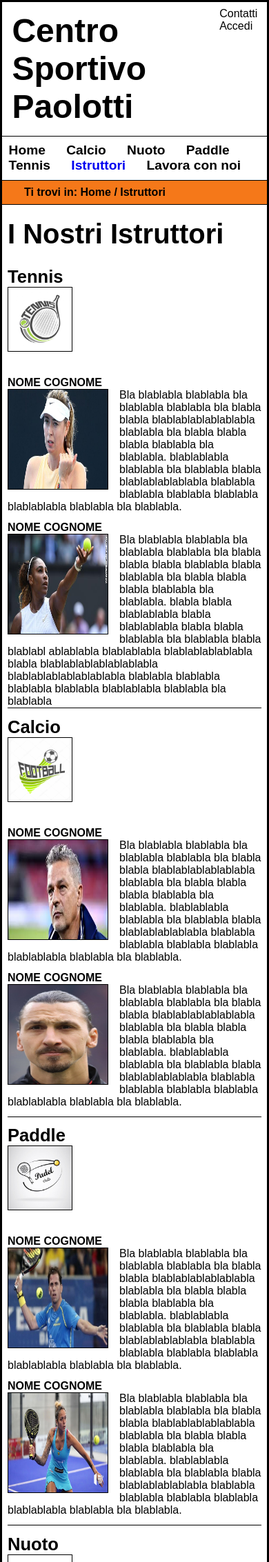
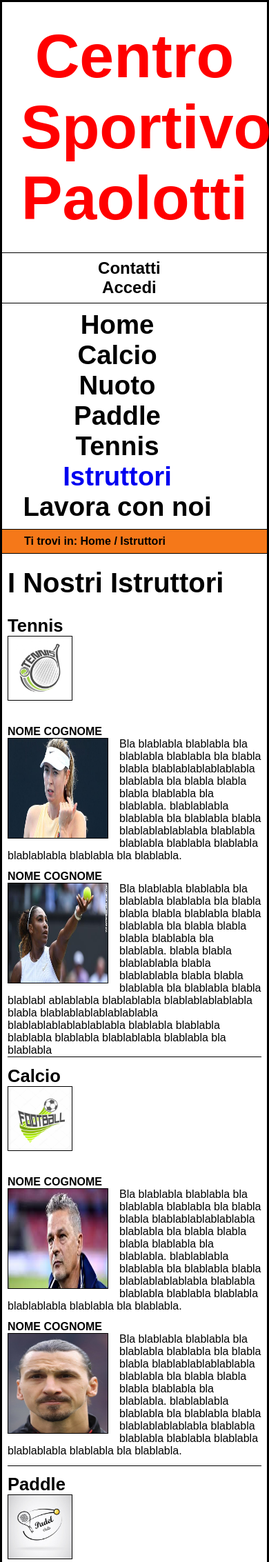
Before and after one commit to marcosgmm/project2K20, a PHP site: page /html/istruttori.html in a window 390 px wide. Shown: the top 2265 px of the page at 69% size. Run offline with PHP 8.4, Linux system fonts and the light colour scheme.

Commit message:
css stampa e mobile
aggiunti css per stampa e mobile e aiuti alla navigazione per accessibilità

```diff
--- a/css/style.css
+++ b/css/style.css
@@ -16,6 +16,14 @@ body {
 	background-color: white;
 	/*background-color: #80d4ff;*/
 	/*background-color: #c2e9fb;*/
+}
+
+.helpNav {
+	position: absolute;
+	height: 1px;
+	width: 1px;
+	overflow: hidden;
+	clip: rect(1px, 1px, 1px, 1px);
 }
 
 /*********
@@ -94,10 +102,8 @@ a:active {
 *BREADCRUMB*
 ************/
 #breadcrumb {
-	/*list-style-type: none;*/
 	border-bottom: 1px solid black;
 	padding: 0.5em 0.5em 0.5em 2em;
-
 	background-color: #f57819;
 }
 
@@ -338,6 +344,10 @@ a:active {
 	font-weight: bold;
 }
 
+.inst_style p {
+	text-align: left;
+}
+
 
 
 /**********
--- /dev/null
+++ b/css/styleMobile.css
@@ -0,0 +1,68 @@
+/**************
+****HEADER*****
+**************/
+
+#headerContainer {
+	display: block;
+}
+
+.title {
+	width: 100%;
+	font-size: 2.8em;
+	border-bottom: 1px solid black;
+}
+
+.title h1 {
+	font-weight: bolder;
+	font-size: 2em;
+	text-align: center;
+	color: red;/*da togliere*/
+}
+
+.topnav {
+	width: auto;
+	text-align: center;
+}
+
+.topnav li {
+	font-weight: bold;
+	display: block;
+	font-size: 1.5em;
+}
+
+/*********
+***MENU***
+*********/
+
+#menu li {
+	display: block;
+	font-size: 2em;
+	text-align: center;
+}
+
+/***********
+***LAVORA***
+***********/
+#lavora_form {
+	font-size: 2em;
+	font-weight: bold;
+}
+
+#lavora_form input {
+	border: 2px solid black;
+	height: 4em;
+	width: 60%;
+}
+
+#lavora_form input::placeholder {
+	font-size: 3em;
+	text-align: center;
+}
+
+#lavora_form input[type="submit"] {
+	/*min-height: 2em;*/
+	margin-top: 1em;
+	text-align: center;
+	font-weight: bold;
+	font-size: 0.7em;
+}
--- a/css/stylePrint.css
+++ b/css/stylePrint.css
@@ -1,3 +1,253 @@
+* {
+  padding: 0em;
+  margin: 0em;
+}
+
+html, body {
+	font-family: Georgia, serif;
+}
+
+.helpNav {
+	display: none;
+}
+
+
+/*********
+**HEADER**
+*********/
+
+.title h1 {
+	font-weight: bold;
+	font-size: 2em;
+	padding: 1em;
+}
+/***************************/
+.topnav {
+	display: none;
+}
+
+#menu {
+	display: none;
+}
+/***************************/
+
+/***********
+*BREADCRUMB*
+************/
+#breadcrumb {
+	border-top: 1px solid black;
+	border-bottom: 1px solid black;
+	padding: 0.5em 0.5em 0.5em 2em;
+	margin-bottom: 0.5em;
+}
+
+#breadcrumb p {
+	font-size: 1em;
+	font-weight: bold;
+}
+
+/*********
+**FOOTER**
+*********/
+#footer {
+	border-top: 1px solid black;
+	padding: 0.6em;
+	min-height: 3em;
+}
+
+#footer p {
+	text-align: center;
+	font-size: 0.5em;
+}
+#footer img {
+	display: none;
+}
+
+#footerSocial {
+	margin-top: 1em;
+	text-align: center;
+}
+
+#footerSocial img {
+	display: none;
+}
+
+/*********
+*HOMEPAGE*
+*********/
+#homePanoramica {
+	display: none;
+}
+
+#homecontent h2 {
+	text-align: center;
+	font-weight: bold;
+	font-size:1.5em;
+	padding:0.5em;
+}
+
+#homecontent p {
+	margin-left: 0.4em;
+	margin-right: 0.4em;
+	text-align: justify;
+	padding: 0.6em;
+}
+
+/*********
+*CONTATTI*
+**********/
+#contattiContent {
+	text-align: left;
+	margin-left: 0.5em;
+	padding-top: 1em;
+}
+
+#contattiContent h2 {
+	font-weight: bold;
+	font-size: 2em;
+	margin-bottom: 0.2em;
+}
+
+#contattiContent h3 {
+	font-size: 1em;
+}
+
+#contattiContent ul {
+	list-style-type: none;
+}
+
+.contactBox {
+	margin-bottom: 1.3em;
+}
+
+.contactBox p  {
+	padding-top: 0.2em;
+	padding-bottom: 0.2em;
+}
+
+#maps {
+	margin-top: 0.4em;
+	border: 1px solid black;
+}
+
+/*************
+**LavoraForm**
+*************/
+#lavoraContent {
+	margin: 0.5em;
+}
+
+#lavoraContent h2 {
+	font-weight: bold;
+	padding-bottom: 0.2em;
+}
+
+#lavoraContent p {
+	font-size: 0.8em;
+	text-align: left;
+	padding-top: 0.2em;
+}
+
+#lavora_form {
+	font-size: 1em;
+	margin-top: 0.8em;
+	margin-bottom: 0.8em;
+	padding: 1em;
+}
+
+#lavora_form input {
+	height: 1.6em;
+}
+
+#lavora_form label {
+	width: 4.5em;
+	display: inline-block;
+	padding: 0.5em;
+}
+
+
+/***********
+*ISTRUTTORI*
+***********/
+
+#instructors {
+	margin: 0.5em;
+}
+
+#instructors h2 {
+	font-weight: bold;
+	font-size: 2em;
+	text-align: left;
+	padding: 0.3em 0.4em 0.3em 0em;
+}
+
+#instructors h3 {
+	font-weight: bold;
+	font-size: 1.4em;
+	text-align: left;
+	margin-top: 0.5em;
+}
+
+.sp_logo {
+	display: none;
+}
+
+.inst_face {
+	display: none;
+}
+
+.inst_style {
+	border-bottom: 1px solid black;
+}
+
+.inst_style dd {
+	margin-bottom: 1em;
+}
+
+.inst_style dt {
+	font-weight: bold;
+	margin-top: 1em;
+}
+
+.inst_style p {
+	text-align: justify;
+}
+
+/**********
+**PISCINE**
+**********/
+.piscinaImg {
+	display: none;
+}
+
+/*********
+**PADDLE**
+**********/
+.column img {
+	display: none;
+}
+
+#expandedImg {
+	display: none;
+}
+
+/*********
+**CALCIO**
+**********/
+.campoCalcioImg {
+	display: none;
+}
+
+/*********
+**TENNIS**
+**********/
+
+.campoTennisImg {
+	display: none;
+}
+
+/*
 .contatti{
 	background-color: white;
 }
+*/
--- a/html/campiCalcio.html
+++ b/html/campiCalcio.html
@@ -8,10 +8,13 @@
     <meta name="keywords" content="cento sportivo paolotti, centro sportivo, sport, nuoto calcio, tennis, paddle, piscina, istruttori" />
     <meta name="author" content="Igli Mezini, Alfredo Graziano, Marco Seganfreddo, Gianluca Ferrari" />
     <link rel="stylesheet" media="screen" href="../css/style.css" type="text/css">
-    <!--<link rel="stylesheet" media="print" href="../css/styleStampa.css" type="text/css">-->
+    <link rel="stylesheet" type="text/css" href="../css/styleMobile.css" media="handheld, screen and (max-width:640px), only screen and (max-device-width:640px)"/>
+    <link rel="stylesheet" type="text/css" href="../css/stylePrint.css" media="print"/>
 </head>
 <body>
 	<div id="headerContainer" >
+		<a class="helpNav" href="#menu">Vai al menù</a>
+		<a class="helpNav" href="#homecontent">Vai al contenuto</a>
 		<div class="headerChild title">
 			<h1>Centro Sportivo Paolotti</h1>
 		</div>
--- a/html/campiPaddle.html
+++ b/html/campiPaddle.html
@@ -8,10 +8,13 @@
     <meta name="keywords" content="cento sportivo paolotti, centro sportivo, sport, nuoto calcio, tennis, paddle, piscina, istruttori" />
     <meta name="author" content="Igli Mezini, Alfredo Graziano, Marco Seganfreddo, Gianluca Ferrari" />
     <link rel="stylesheet" media="screen" href="../css/style.css" type="text/css"/>
-    <!--<link rel="stylesheet" media="print" href="../CSS/stileStampa.css" type="text/css">-->
+    <link rel="stylesheet" type="text/css" href="../css/styleMobile.css" media="handheld, screen and (max-width:640px), only screen and (max-device-width:640px)"/>
+    <link rel="stylesheet" type="text/css" href="../css/stylePrint.css" media="print"/>
 </head>
 <body>
 	<div id="headerContainer" >
+		<a class="helpNav" href="#menu">Vai al menù</a>
+		<a class="helpNav" href="#homecontent">Vai al contenuto</a>
 		<div class="headerChild title">
 			<h1>Centro Sportivo Paolotti</h1>
 		</div>
--- a/html/campiTennis.html
+++ b/html/campiTennis.html
@@ -8,10 +8,13 @@
     <meta name="keywords" content="cento sportivo paolotti, centro sportivo, sport, nuoto calcio, tennis, paddle, piscina, istruttori" />
     <meta name="author" content="Igli Mezini, Alfredo Graziano, Marco Seganfreddo, Gianluca Ferrari" />
     <link rel="stylesheet" media="screen" href="../css/style.css" type="text/css">
-    <!--<link rel="stylesheet" media="print" href="../CSS/stileStampa.css" type="text/css">-->
+    <link rel="stylesheet" type="text/css" href="../css/styleMobile.css" media="handheld, screen and (max-width:640px), only screen and (max-device-width:640px)"/>
+    <link rel="stylesheet" type="text/css" href="../css/stylePrint.css" media="print"/>
 </head>
 <body>
 	<div id="headerContainer" >
+		<a class="helpNav" href="#menu">Vai al menù</a>
+		<a class="helpNav" href="#homecontent">Vai al contenuto</a>
 		<div class="headerChild title">
 			<h1>Centro Sportivo Paolotti</h1>
 		</div>
--- a/html/contatti.html
+++ b/html/contatti.html
@@ -9,11 +9,15 @@
     <meta name="keywords" content="cento sportivo paolotti, centro sportivo, sport, calcio, tennis, paddle, piscina, istruttori" />
     <meta name="author" content="Igli Mezini, Alfredo Graziano, Marco Seganfreddo, Gianluca Ferrari" />
 	<link rel="stylesheet" type="text/css" href="../css/style.css" media="screen"/>
+	<link rel="stylesheet" type="text/css" href="../css/styleMobile.css" media="handheld, screen and (max-width:640px), only screen and (max-device-width:640px)"/>
+	<link rel="stylesheet" type="text/css" href="../css/stylePrint.css" media="print"/>
 </head>
 
 <body>
 
 	<div id="headerContainer" >
+		<a class="helpNav" href="#menu">Vai al menù</a>
+		<a class="helpNav" href="#contattiContent">Vai ai contatti</a>
 		<div class="headerChild title">
 			<h1>Centro Sportivo Paolotti</h1>
 		</div>
--- a/html/home.html
+++ b/html/home.html
@@ -9,10 +9,14 @@
     <meta name="keywords" content="cento sportivo paolotti, centro sportivo, sport, calcio, tennis, paddle, piscina, istruttori" />
     <meta name="author" content="Igli Mezini, Alfredo Graziano, Marco Seganfreddo, Gianluca Ferrari" />
 	<link rel="stylesheet" type="text/css" href="../css/style.css" media="screen"/>
+	<link rel="stylesheet" type="text/css" href="../css/styleMobile.css" media="handheld, screen and (max-width:640px), only screen and (max-device-width:640px)"/>
+	<link rel="stylesheet" type="text/css" href="../css/stylePrint.css" media="print"/>
 </head>
 
 <body>
 	<div id="headerContainer" >
+		<a class="helpNav" href="#menu">Vai al menù</a>
+		<a class="helpNav" href="#homecontent">Vai al contenuto</a>
 		<div class="headerChild title">
 			<h1>Centro Sportivo Paolotti</h1>
 		</div>
--- a/html/istruttori.html
+++ b/html/istruttori.html
@@ -9,11 +9,15 @@
     <meta name="keywords" content="cento sportivo paolotti, centro sportivo, sport, calcio, tennis, paddle, piscina, istruttori" />
     <meta name="author" content="Igli Mezini, Alfredo Graziano, Marco Seganfreddo, Gianluca Ferrari" />
 	<link rel="stylesheet" type="text/css" href="../css/style.css" media="screen"/>
+	<link rel="stylesheet" type="text/css" href="../css/styleMobile.css" media="handheld, screen and (max-width:640px), only screen and (max-device-width:640px)"/>
+	<link rel="stylesheet" type="text/css" href="../css/stylePrint.css" media="print"/>
 </head>
 
 <body>
 
 	<div id="headerContainer" >
+		<a class="helpNav" href="#menu">Vai al menù</a>
+		<a class="helpNav" href="#instructors">Vai al contenuto</a>
 		<div class="headerChild title">
 			<h1>Centro Sportivo Paolotti</h1>
 		</div>
--- a/html/loginAdmin.html
+++ b/html/loginAdmin.html
@@ -9,9 +9,13 @@
     <meta name="keywords" content="cento sportivo paolotti, centro sportivo, sport, calcio, tennis, paddle, piscina, istruttori" />
     <meta name="author" content="Igli Mezini, Alfredo Graziano, Marco Seganfreddo, Gianluca Ferrari" />
 	<link rel="stylesheet" type="text/css" href="../css/style.css" media="screen"/>
+    <link rel="stylesheet" type="text/css" href="../css/styleMobile.css" media="handheld, screen and (max-width:640px), only screen and (max-device-width:640px)"/>
+    <link rel="stylesheet" type="text/css" href="../css/stylePrint.css" media="print"/>
 </head>
 
     <div id="headerContainer" >
+        <a class="helpNav" href="#menu">Vai al menù</a>
+        <a class="helpNav" href="#loginPage">Vai al <span xml:lang="en">login</span></a>
         <div class="headerChild title">
             <h1>Centro Sportivo Paolotti</h1>
         </div>
@@ -67,7 +71,7 @@
     </form>
     <div id="login_button_mobile" class="admin_login_desktop_hidden">
         <a class="general_button" onclick="toggleLogin(this)">Area Admin</a>
-</div>
+    </div>
 
 <div id="footer">
     <img id="valHTML" src="../images/ValidXHTML.png" alt="XHTML valido">
--- a/html/piscine.html
+++ b/html/piscine.html
@@ -8,10 +8,13 @@
     <meta name="keywords" content="cento sportivo paolotti, centro sportivo, sport, nuoto calcio, tennis, paddle, piscina, istruttori" />
     <meta name="author" content="Igli Mezini, Alfredo Graziano, Marco Seganfreddo, Gianluca Ferrari" />
     <link rel="stylesheet" media="screen" href="../css/style.css" type="text/css">
-    <!--<link rel="stylesheet" media="print" href="../CSS/stileStampa.css" type="text/css">-->
+    <link rel="stylesheet" type="text/css" href="../css/styleMobile.css" media="handheld, screen and (max-width:640px), only screen and (max-device-width:640px)"/>
+    <link rel="stylesheet" type="text/css" href="../css/stylePrint.css" media="print"/>
 </head>
 <body>
 	<div id="headerContainer" >
+		<a class="helpNav" href="#menu">Vai al menù</a>
+		<a class="helpNav" href="#homecontent">Vai al contenuto</a>
 		<div class="headerChild title">
 			<h1>Centro Sportivo Paolotti</h1>
 		</div>
```
Also changed, not shown: html/lavora.html (+9 -5 lines).
